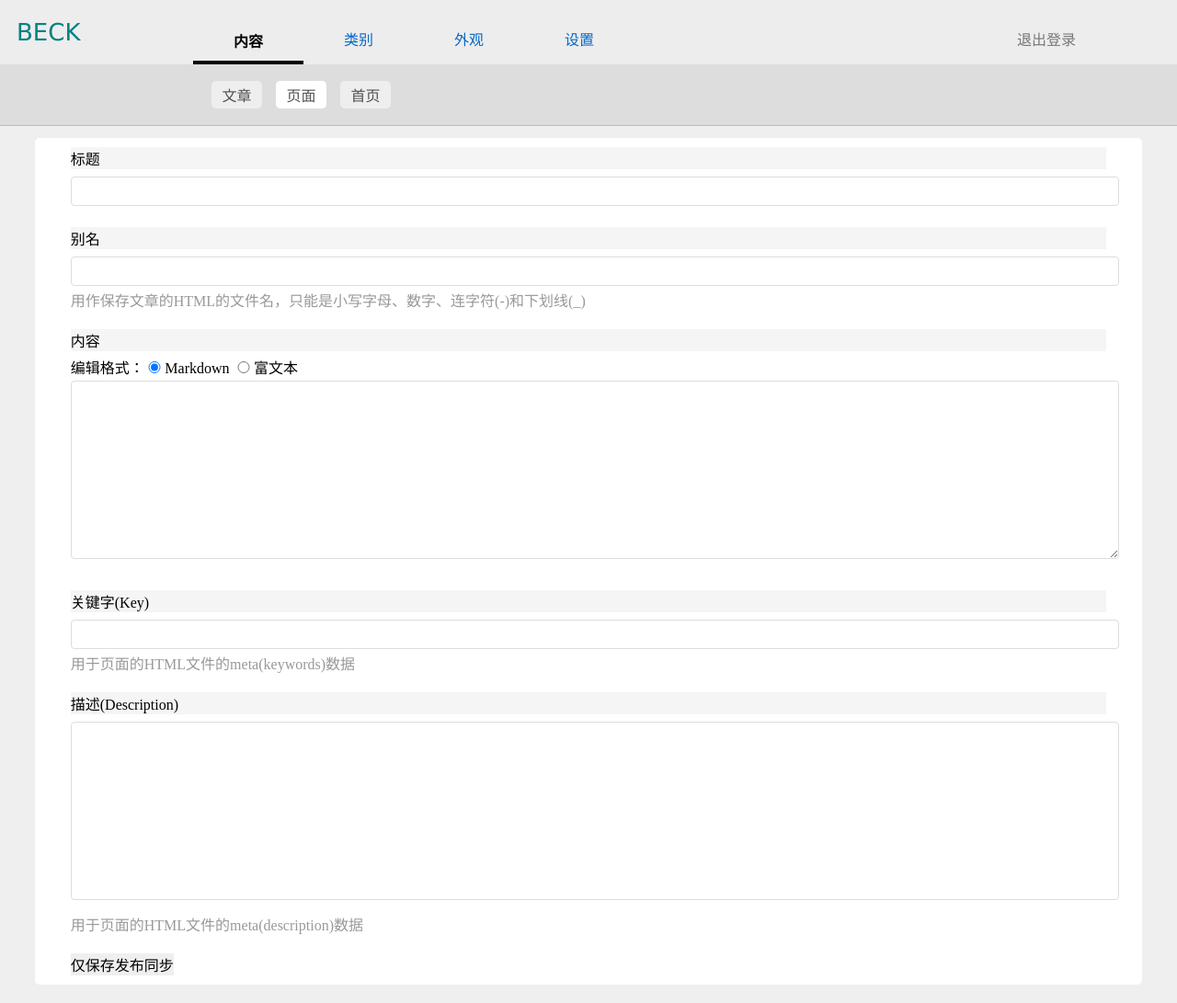
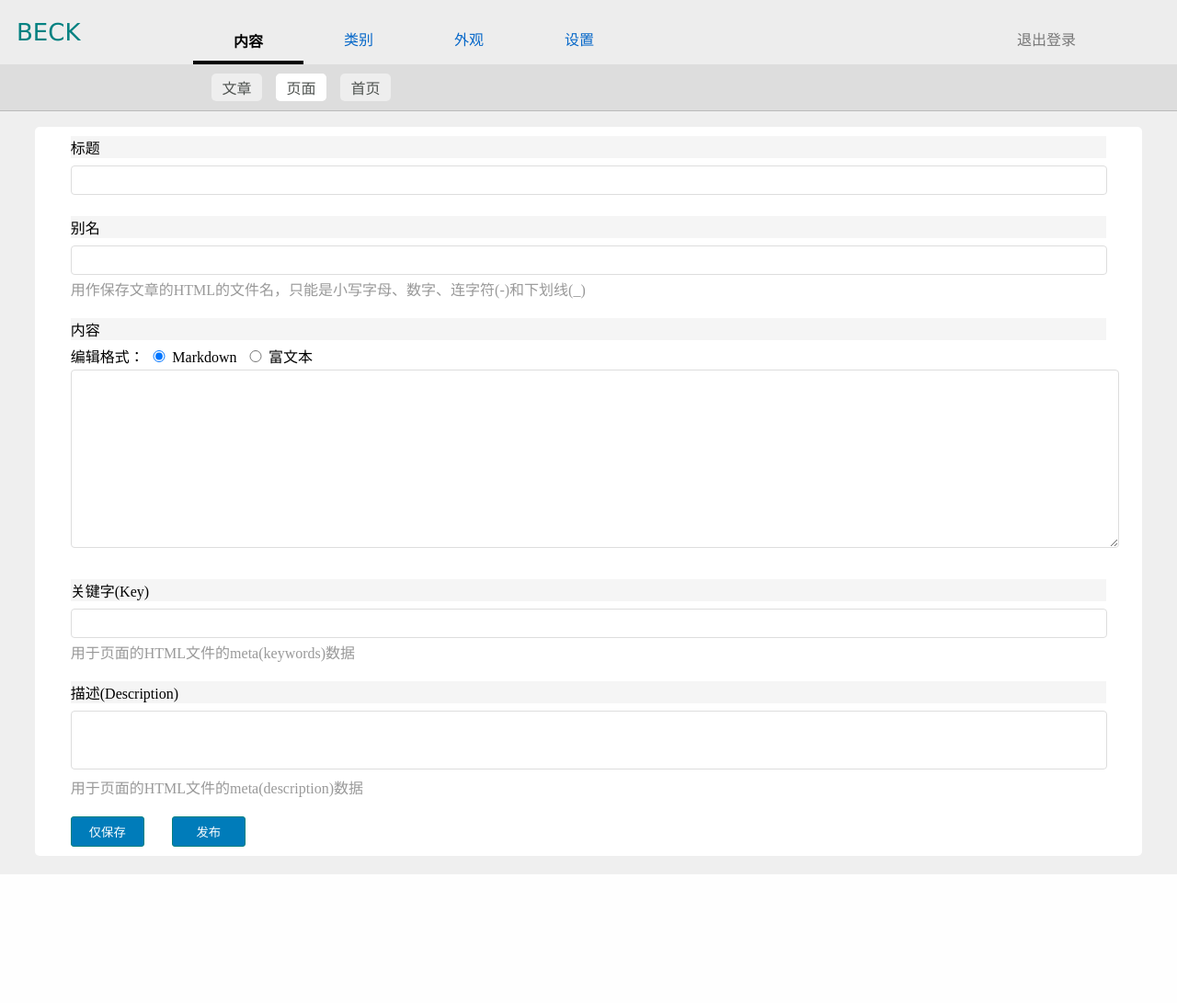
Before and after one commit to mazhongchao/beck, a PHP site: page /template/admin/page-post.html in a window 1280 px wide. Shown: the whole page at 92% size. After the commit the page ends 951 px from the top, so only its background shows below. Run offline with PHP 8.4, Linux system fonts and the light colour scheme.

Commit message:
admin css refactor

```diff
--- a/adm/static/style.css
+++ b/adm/static/style.css
@@ -1,55 +1,16 @@
-* {
-    margin: 0;
-    padding: 0;
-    border:0;
-    outline: 0;
-    font: inherit;
-    font-weight: inherit;
-    font-style: inherit;
-    font-family: inherit;
-    font-size: 100%;
-    vertical-align: baseline;
-}
-a {
-    text-decoration-line: none;
-    display: block;
-}
-:focus {
-    outline: 0;
-}
-img {
-    border: 0;
-}
-ol, ul, li{
-    list-style: none;
-}
-input, textarea, select, button {
-    font-size: 100%;
-    font-family: inherit;
-}
-select {
-    margin: inherit;
-}
 body{margin:0; width: 100%}
-.header{position:fixed;float:left;width:100%;margin:0px;left:0;top:0;background:#ededed;z-index:999;}
-.logo{position: relative;float: left;width: 15%;margin: 20px 0 15px 18px; font-family: "Oswald", Verdana, Geneva, Tahoma, sans-serif;font-size:26px;color:teal;}
-.main-nav{float:left;width: 70%;margin:10px 0 0 0; padding:0;list-style-type: none;text-align: center;}
-.main-nav a{text-decoration: none; color:#0768c9;padding: 20px 10px 16px 10px;display: block;}
-.main-nav li{float:left; display: block;width:120px;list-style-type: none;}
-.main-nav a:hover{color:#000;background:#bababa;border-radius: 5px;}
-.current-menu{display:block;padding: 22px 10px 10px 10px;border-bottom: solid 4px #000; font-weight: bold;}
-.sub-nav{float:left; width: 100%; padding:18px 0 18px 230px; background: #ddd;/*background: rgba(205,205,205,0.5);*/ border-bottom:1px solid #bababa; text-align: center;}
-.sub-nav li{display:block;float:left; width: 55px; margin:0 15px 0 0; background-color: #eee;border-radius: 5px;}
-.sub-nav a{text-decoration: none; color:#4f5350;padding: 3px 1px 3px 1px;display: block;}
-.sub-nav a:hover{color:#000;background:#fff;border-radius: 5px;}
-.selected{color:#000;background:#fff;border-radius: 5px;}
-.logout{margin-top:30px;}
-.logout a{text-decoration: none; color: #777777;}
-.logout a:hover{color: #4f5350;}
-
-.main-content{float:left;width:100%;margin-top:130px; background-color: #efefef;}
-.content-block{float:left; width: 88%; margin:20px 3%; padding: 10px 3%;background: #fff; border-radius: 5px;}
-
+img {border: 0;}
+ol, ul, li{list-style: none;}
+a {text-decoration-line: none;display: block;}
+input{font-size: 100%;font-family: inherit;}
+label{width:100%;margin-bottom: 5px;background: whitesmoke;display: inline-block;}
+input:focus{outline:none;border: 1px solid #409eff;}
+input[type=radio] {width: 2%;}
+select{width: 10%;height: 30px;margin: inherit;border:1px solid #ddd;border-radius: 4px;font-size: inherit}
+textarea{width: 100%;min-height: 180px;margin-top:3px;margin-bottom: 10px;padding:6px 6px;border:1px solid #ddd;border-radius: 4px;outline:none;font-family: inherit;}
+textarea:focus{outline:none;border: 1px solid #409eff;}
+:focus {outline: 0;}
+button:hover{background: #04699b;}
 table{width:100%; padding: 3px; border-collapse: collapse;}
 thead{border-top: 2px solid #777777; border-bottom: 2px solid #777777;}
 th,td {border-bottom: 1px solid #ddd; border-left: 1px solid #bababa; border-right: 1px solid #bababa; padding: 4px;text-align: center; vertical-align: middle;}
@@ -57,6 +18,26 @@ tr:nth-last-child(1){border-bottom: 2px solid #777777;}
 tr:nth-child(even) {background-color: #f5f5f5;}
 tbody tr:hover {background-color: #d9e9ff;}
 
+.header{position:fixed;float:left;width:100%;margin:0;left:0;top:0;background:#ededed;z-index:999;}
+.logo{position: relative;float: left;width: 15%;margin: 20px 0 15px 18px; font-family: "Oswald", Verdana, Geneva, Tahoma, sans-serif;font-size:26px;color:teal;}
+.main-nav{float:left;width: 70%;margin:10px 0 0 0; padding:0;list-style-type: none;text-align: center;}
+.main-nav a{text-decoration: none; color:#0768c9;padding: 20px 10px 16px 10px;display: block;}
+.main-nav li{float:left; display: block;width:120px;list-style-type: none;}
+.main-nav a:hover{color:#000;background:#bababa;border-radius: 5px;}
+.current-menu{display:block;padding: 22px 10px 10px 10px;border-bottom: solid 4px #000; font-weight: bold;}
+.sub-nav{float:left; width: 100%; margin:0; padding:10px 0 10px 230px; background: #ddd;/*background: rgba(205,205,205,0.5);*/ border-bottom:1px solid #bababa; text-align: center;}
+.sub-nav li{display:block;float:left; width: 55px; margin:0 15px 0 0; background-color: #eee;border-radius: 5px;}
+.sub-nav a{text-decoration: none; color:#4f5350;padding: 3px 1px 3px 1px;display: block;}
+.sub-nav a:hover{color:#000;background:#fff;border-radius: 5px;}
+.selected-sub-nav{color:#000;background:#fff;border-radius: 5px;}
+.logout{margin-top:30px;}
+.logout a{text-decoration: none; color: #777777;}
+.logout a:hover{color: #4f5350;}
+
+.main-content{float:left;width:100%;margin-top:118px; background-color: #efefef;}
+.content-block{float:left; width: 88%; margin:20px 3%; padding: 10px 3%;background: #fff; border-radius: 5px;}
+
+.td-ops{padding-left: 18px; line-height: 10px;}
 a.op-edit{float: left; display: inline-block; margin-right:5px; color: #5495ff;}
 a.op-edit:hover{color: #007cba;}
 a.op-cancel{float: left; display: inline-block; margin-right:5px; color: #daae04;}
@@ -124,92 +100,34 @@ a.article-lnk:hover{color: #007cba;}
     float: left;
     width: 100%;
     margin-bottom: 20px;
-
 }
-.input-row-half {
-    float: left;
-    width: 50%;
-    margin-bottom: 30px;
+.input-text {
+    width: 98.8%;padding:6px 6px;margin-top:3px;margin-bottom: 3px;border:1px solid #ddd;border-radius: 4px;
 }
-.input-text-12 {
+/*.input-row-half {*/
+/*    float: left;*/
+/*    width: 50%;*/
+/*    margin-bottom: 30px;*/
+/*}*/
+.input-text-20 {
     float: left;
     width: 20%;
     margin-right: 10px;
 }
 
-label{
-    width:100%;
-    margin-bottom: 5px;
-    background: whitesmoke;
-    display: inline-block;
-}
-input{
-    width: 100%;
-    padding:6px 6px;
-    margin-top:3px;
+.textarea-height-fixed {
+    resize: none;
     margin-bottom: 3px;
-    border:1px solid #ddd;
-    border-radius: 4px;
-}
-input:focus{
-    outline:none;
-    border: 1px solid #409eff;
-}
-input[type=radio] {
-    width: 2%;
-}
-.txt-gray {
-    color: #999999;
-}
-.mg-r-10 {
-    margin-right: 10px;
-}
-.w3{
-    width: 3%;
+    width: 98.8%;
+    max-width: 98.8%;
+    max-height: 80px;
+    min-height: 50px;
 }
 
-.w6{
-    width: 6%;
-}
-.w9{
-    width: 9%;
-}
-.w10 {
-    width: 10%;
-}
-.pd2 {
-    padding:2px;
-}
-textarea{
-    width: 100%;
-    min-height: 180px;
-    margin-top:3px;
-    margin-bottom: 10px;
-    padding:6px 6px;
-    border:1px solid #ddd;
-    border-radius: 4px;
-    outline:none;
-}
-textarea:focus{
-    outline:none;
-    border: 1px solid #409eff;
-}
-.textarea-height-fixed {
-    resize: none;
-    width: 100%;
-    height: 100px;
-    max-width: 100%;
-    max-height: 100px;
-}
-select {
-    width: 10%;
-    border:1px solid #ddd;
-    border-radius: 4px;
-}
 .btn-default{
     float: left;
     width:80px;
-    padding:8px 0px;
+    padding:6px 0;
     margin-right: 30px;
     background:#007cba;
     color:#fff;
--- a/adm/template/admin/article-list.html
+++ b/adm/template/admin/article-list.html
@@ -19,7 +19,7 @@
     </ul>
     <div class="logout"><a href="/logout.php">退出登录</a></div>
     <ul class="sub-nav">
-        <li><a class="selected" href="/article-list.php">文章</a></li>
+        <li><a class="selected-sub-nav" href="/article-list.php">文章</a></li>
         <li><a href="/page-list.php">页面</a></li>
         <li><a href="">首页</a></li>
     </ul>
@@ -27,7 +27,7 @@
 
 <div class="main-content">
     <div class="content-block">
-        <button type="button" class="disabled">批量发布</button><button type="button" class="disabled">批量删除</button>
+        <button type="button" class="btn-default">批量发布</button><button type="button" class="btn-default">批量删除</button>
         <table id="article_list">
             <caption>文章列表</caption>
             <thead>
@@ -92,7 +92,7 @@
         <div>
             <ul class="pagination"><li><a class="disable">首页</a></li><li><a href="#">前一页</a> </li><li><a href="#">1</a></li><li><a href="#">2</a></li><li><a class="current-page">3</a></li><li>...</li><a href="#">7</a><li><a href="#">8</a></li><li><a href="#">100</a></li><li><a href="#">后一页</a></li><li><a href="#">末页</a> </li></ul>
             每页显示：<select class="w6"><option value="10">10</option><option value="30" selected>30</option><option value="60">60</option><option value="100">100</option></select>条记录
-            转到第<input type="text" name="goto-page" class="w3 pd2"/>页
+            转到第<input type="text" name="goto-page" class="input-text w3 pd2"/>页
         </div>
     </div>
 </div>
--- a/adm/template/admin/category-list.html
+++ b/adm/template/admin/category-list.html
@@ -19,7 +19,7 @@
     </ul>
     <div class="logout"><a href="/logout.php">退出登录</a></div>
     <ul class="sub-nav">
-        <li><a class="selected" href="/category-list.php">栏目</a></li>
+        <li><a class="selected-sub-nav" href="/category-list.php">栏目</a></li>
         <li><a href="/tag_list.php">标签</a></li>
     </ul>
 </div>
--- a/adm/template/admin/page-list.html
+++ b/adm/template/admin/page-list.html
@@ -20,14 +20,14 @@
     <div class="logout"><a href="/logout.php">退出登录</a></div>
     <ul class="sub-nav">
         <li><a href="/article-list.php">文章</a></li>
-        <li><a class="selected" href="/page-list.php">页面</a></li>
+        <li><a class="selected-sub-nav" href="/page-list.php">页面</a></li>
         <li><a href="">首页</a></li>
     </ul>
 </div>
 
 <div class="main-content">
     <div class="content-block">
-        <button type="button" class="disabled">批量发布</button><button type="button" class="disabled">批量删除</button>
+        <button type="button" class="btn-default">批量发布</button><button type="button" class="btn-default">批量删除</button>
         <table id="sales">
             <caption>页面列表</caption>
             <thead>
@@ -86,7 +86,7 @@
         <div>
             <ul class="pagination"><li><a class="disable">首页</a></li><li><a href="#">前一页</a> </li><li><a href="#">1</a></li><li><a href="#">2</a></li><li><a class="current-page">3</a></li><li>...</li><a href="#">7</a><li><a href="#">8</a></li><li><a href="#">100</a></li><li><a href="#">后一页</a></li><li><a href="#">末页</a> </li></ul>
             每页显示：<select class="w6"><option value="10">10</option><option value="30" selected>30</option><option value="60">60</option><option value="100">100</option></select>条记录
-            转到第<input type="text" name="goto-page" class="w3 pd2"/>页
+            转到第<input type="text" name="goto-page" class="input-text w3 pd2"/>页
         </div>
     </div>
 </div>
--- a/adm/template/admin/page-post.html
+++ b/adm/template/admin/page-post.html
@@ -20,7 +20,7 @@
     <div class="logout"><a href="/logout.php">退出登录</a></div>
     <ul class="sub-nav">
         <li><a href="/article-list.php">文章</a></li>
-        <li><a class="selected" href="/page-list.php">页面</a></li>
+        <li><a class="selected-sub-nav" href="/page-list.php">页面</a></li>
         <li><a href="">首页</a></li>
     </ul>
 </div>
@@ -30,11 +30,11 @@
         <form class="">
             <div class="input-row">
                 <label class="" for="article_title">标题</label>
-                <input type="text" id="article_title" class="" />
+                <input type="text" id="article_title" class="input-text" />
             </div>
             <div class="input-row">
                 <label class="" for="article_title">别名</label>
-                <input type="text" id="article_alias" class="" />
+                <input type="text" id="article_alias" class="input-text" />
                 <div class="txt-gray">用作保存文章的HTML的文件名，只能是小写字母、数字、连字符(-)和下划线(_)</div>
             </div>
             <div class="input-row">
@@ -45,7 +45,7 @@
             </div>
             <div class="input-row">
                 <label class="" for="article_key">关键字(Key)</label>
-                <input type="text" id="article_key" class="" />
+                <input type="text" id="article_key" class="input-text" />
                 <div class="txt-gray">用于页面的HTML文件的meta(keywords)数据</div>
             </div>
             <div class="input-row">
@@ -53,7 +53,7 @@
                 <textarea id="article_desc" class="textarea-height-fixed"></textarea>
                 <div class="txt-gray">用于页面的HTML文件的meta(description)数据</div>
             </div>
-            <button type="button">仅保存</button><button type="button">发布</button><button type="button">同步</button>
+            <button type="button" class="btn-default">仅保存</button><button type="button" class="btn-default">发布</button>
         </form>
     </div>
 </div>
```
Also changed, not shown: other parts of adm/static/style.css (+19 -11 lines), adm/template/admin/article-post.html (+12 -13 lines), adm/template/admin/category-post.html (+6 -6 lines).
